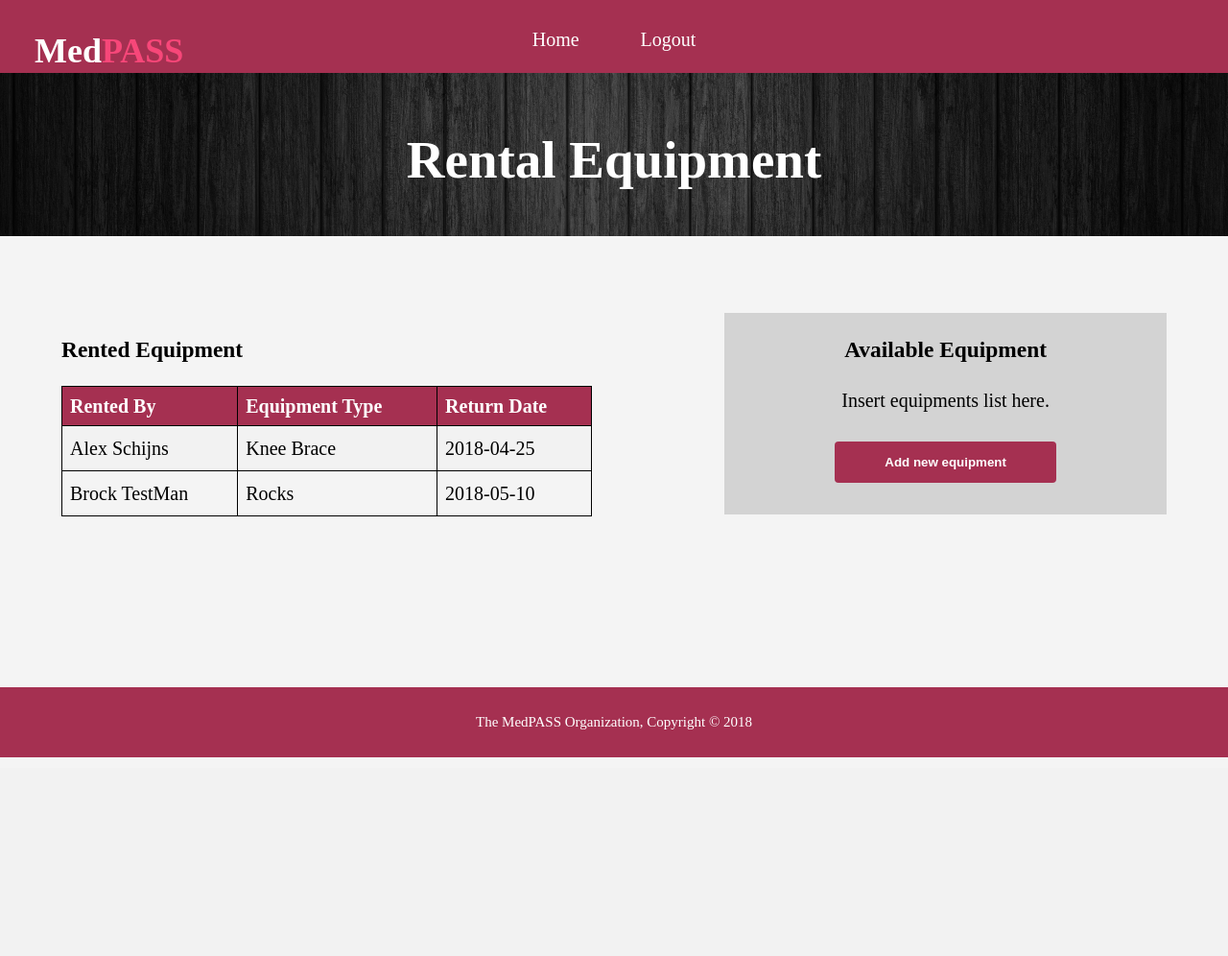
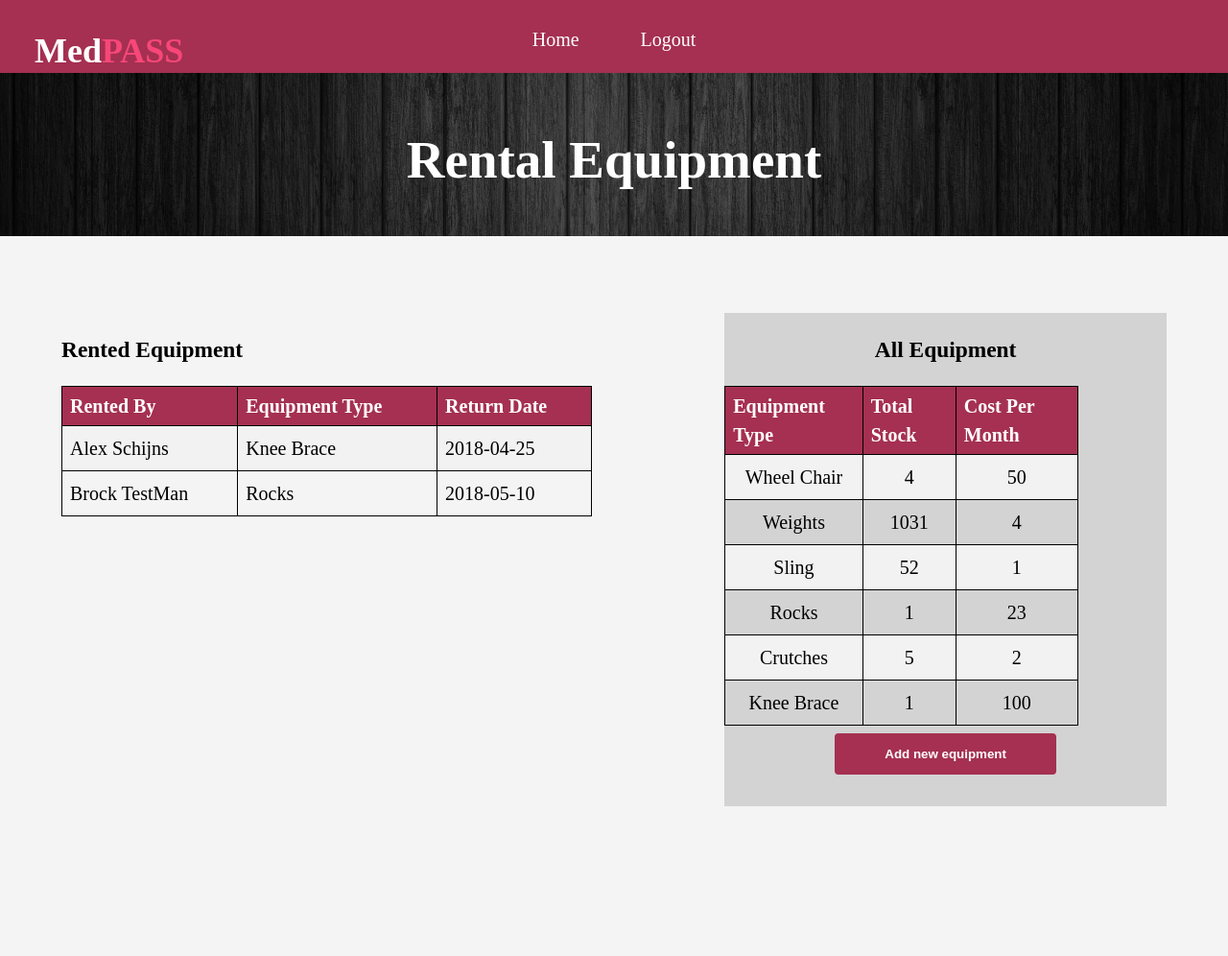
Before and after one commit to HiroOfHyrule/MedPASS_Team4, a PHP site: page /MedPASS_AdminEquipmentsList.php in a window 1280 px wide. Shown: the top 996 px of the page at 96% size. Before the commit the page ends 789 px from the top, so only its background shows below. Run offline with PHP 8.4, Linux system fonts and the light colour scheme; the visitor is signed in with stand-in values (Sample User, id 1); data comes from the database, SQL or seed files in the repository; some web fonts are replaced.

Commit message:
stuff we changed during demo

```diff
--- a/MedPASS_AdminAppointmentsList.php
+++ b/MedPASS_AdminAppointmentsList.php
@@ -199,7 +199,7 @@ foreach($rows as $value) {
 echo "</table>";
 
 ?>
-	  There are no booked appointments.<br>
+
       </p>
     </div>
 
--- a/MedPASS_AdminEquipmentsList.php
+++ b/MedPASS_AdminEquipmentsList.php
@@ -8,7 +8,12 @@ if(!isset($_SESSION['username']) || empty($_SESSION['username'])){
   header("location: MedPASS_Welcome.php");
   exit;
 }
-
+if(isset($_POST['submit'])) {
+		$sql = "INSER INTO assistance_equipment (Equip_ID, Equipment_Type, Num_In_Stock, Cost_Per_Month)
+		VALUES('".$_POST['eqid']."','".$_POST['equipName']."','".$_POST['stock']."','".$_POST['cost']."')";
+		$result = db_query($sql);
+		db_close();
+		}
 ?>
 <!DOCTYPE html>
 <html>
@@ -63,7 +68,8 @@ if(!isset($_SESSION['username']) || empty($_SESSION['username'])){
 		<div id="mainContent" class="column" >
 			<h3>Rented Equipment</h3>
 				<!-- Insert list of rented equipments -->
-				<p><?php
+
+				<?php
 $rows = db_select("SELECT p.FName, p.LName, E.Equipment_Type, R.Return_Date
                 FROM patient as p, assistance_equipment as E, rents as R
                     WHERE R.PID=p.Patient_ID AND R.Equip_ID=E.Equip_ID
@@ -88,17 +94,46 @@ echo "</table>";
 ?></p>
 		</div>
 		<div id="sideBar" class="column" >
-			<h3>Available Equipment</h3>
+			<h3>All Equipment</h3>
 				<!-- Insert list of all avail equipments -->
-				<p>Insert equipments list here.</p>
+				<?php
+$rows = db_select("SELECT * FROM assistance_equipment");
+echo "<table class=\"table\">
+      <thead{vertical-align: left}>
+        <tr>
+
+            <th>Equipment Type</th>
+            <th>Total Stock</th>
+			<th>Cost Per Month</th>
+
+        </tr>
+      </thead>";
+foreach($rows as $value) {
+    echo "<tr>";
+    echo "<td>".$value['Equipment_Type']."";
+    echo "<td>".$value['Num_In_Stock']."</td>";
+    echo "<td>".$value['Cost_Per_Month']."</td>";
+    echo "</tr>";
+}
+echo "</table>";
+?>
 				<a onclick="toggle_add_equip()"><input type="submit" value="Add new equipment" style="width:50%;"></a>
 				<div id="add-new-equip" style="display:none;">
-					<form>
+					<form method="POST" action="">
 						<label for="ename" style="font-size:15px;">Equipment Name:</label>
 						<input type="text" id="ename" name="equipName" placeholder="...">
-
+						<br>
+						<label for="eqid" style="font-size:15px;">Equipment ID:</label>
+						<input type="text" id="eqid" name="eqid" placeholder="...">
+						<br>
+						<label for="stock" style="font-size:15px;">Stock:</label>
+						<input type="text" id="stock" name="stock" placeholder="...">
+						<br>
+						<label for="cost" style="font-size:15px;">Cost Per Month:</label>
+						<input type="text" id="cost" name="cost" placeholder="...">
+					<br>
+					<input type="submit" name="submit" value="Submit"></a>
 					</form>
-					<a onclick="submit_add_equip()"><input type="submit" value="Submit"></a>
 				</div>
 		</div>
 
--- a/MedPASS_AdminManageEmpInfo.php
+++ b/MedPASS_AdminManageEmpInfo.php
@@ -17,7 +17,7 @@ if (isset($_POST['search'])) {
 
 	if($_SESSION['role'] == 'doc'){
 
-		$sql = "SELECT * FROM medical_practitioner WHERE Employee_ID = '".$_SESSION[curEID]."'";
+		$sql = "SELECT * FROM medical_practitioner WHERE Employee_ID = '".$_SESSION['curEID']."'";
 
 		$row = db_select($sql);
 
--- a/MedPASS_DoctorViewPatientInfo.php
+++ b/MedPASS_DoctorViewPatientInfo.php
@@ -45,12 +45,12 @@ if(!isset($_SESSION['username']) || empty($_SESSION['username'])){
     <div class="container contentSubPage">
       <p>
       <form  method="POST" action="MedPASS_DoctorManagePatientInfo.php"> <!DATABASE TODO>
-		<label for="fname">Enter Patient's First Name:</label>
+		<!--<label for="fname">Enter Patient's First Name:</label>
 		<input type="text" id="fname" name="firstname" placeholder="First Name..">
 		<br>
         <label for="lname">Enter Patient's Last Name:</label>
 		<input type="text" id="lname" name="lastname" placeholder="Last Name..">
-		<br>
+		<br>-->
         <label for="PID">Enter Patient ID:</label>
 		<input type="text" id="PID" name="patientID" placeholder="Patient ID..">
 		<br>
--- a/MedPASS_PatientAppointments.php
+++ b/MedPASS_PatientAppointments.php
@@ -207,7 +207,7 @@ for ( $day = 1; $day <= $day_count; $day++, $str++) {
 	<div class="container contentSubPage">
       <p>
 	   <?php
-/*
+
 
     $sql = "SELECT a.Date, a.Time, p.LName FROM appointment as a, medical_practitioner as p
 	WHERE PID='".$_SESSION['id']."' AND p.Employee_ID=a.Prac_ID";
@@ -224,7 +224,7 @@ for ( $day = 1; $day <= $day_count; $day++, $str++) {
     echo "Dr ".$lname." at ".$time." on ".$date;
     echo"<br>";
     }
-    mysqli_close($link); */
+    mysqli_close($link);
 
 ?>
 	 <br>
```
Also changed, not shown: DoctorFormat.css (+20 -16 lines), MedPASS_AdminManagePatientInfo.php (+7 -2 lines), MedPASS_AdminViewPatientInfo.php (+4 -5 lines), AdminFormat.css (line endings or trailing spaces).
